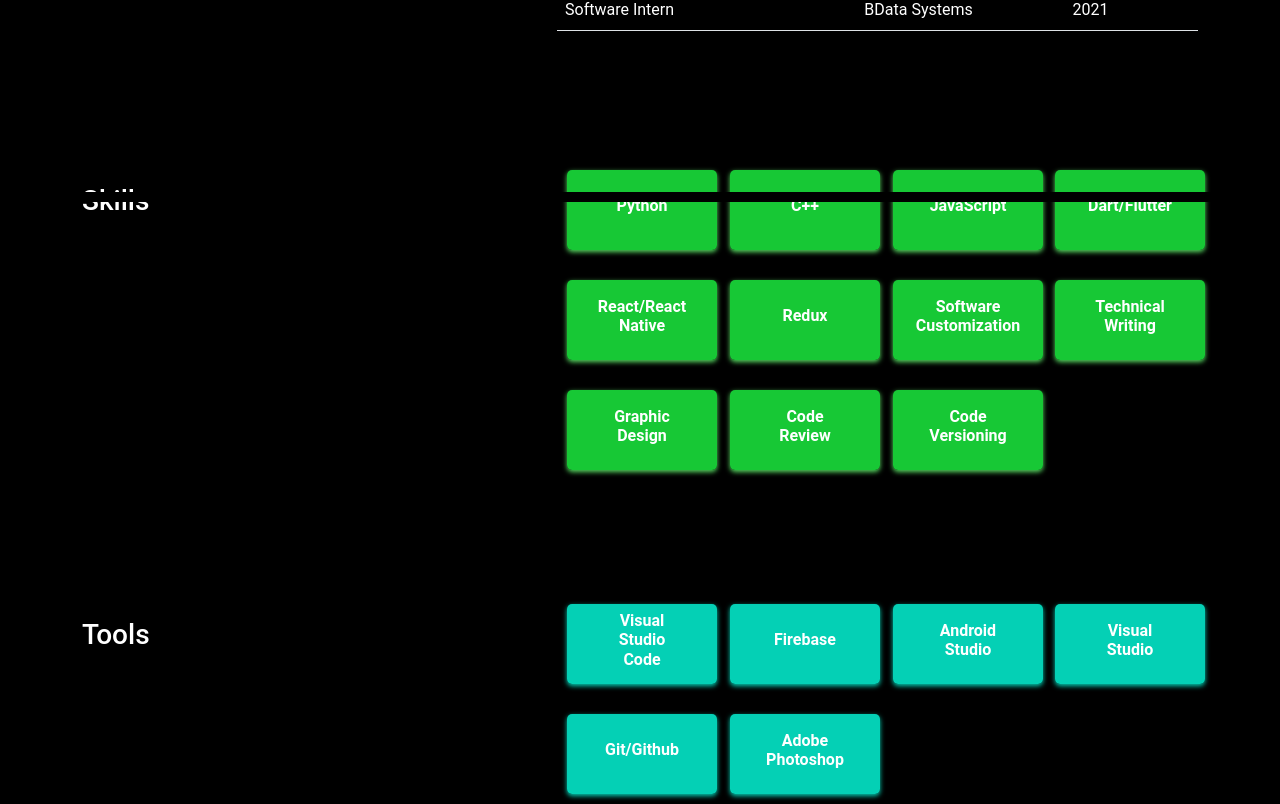
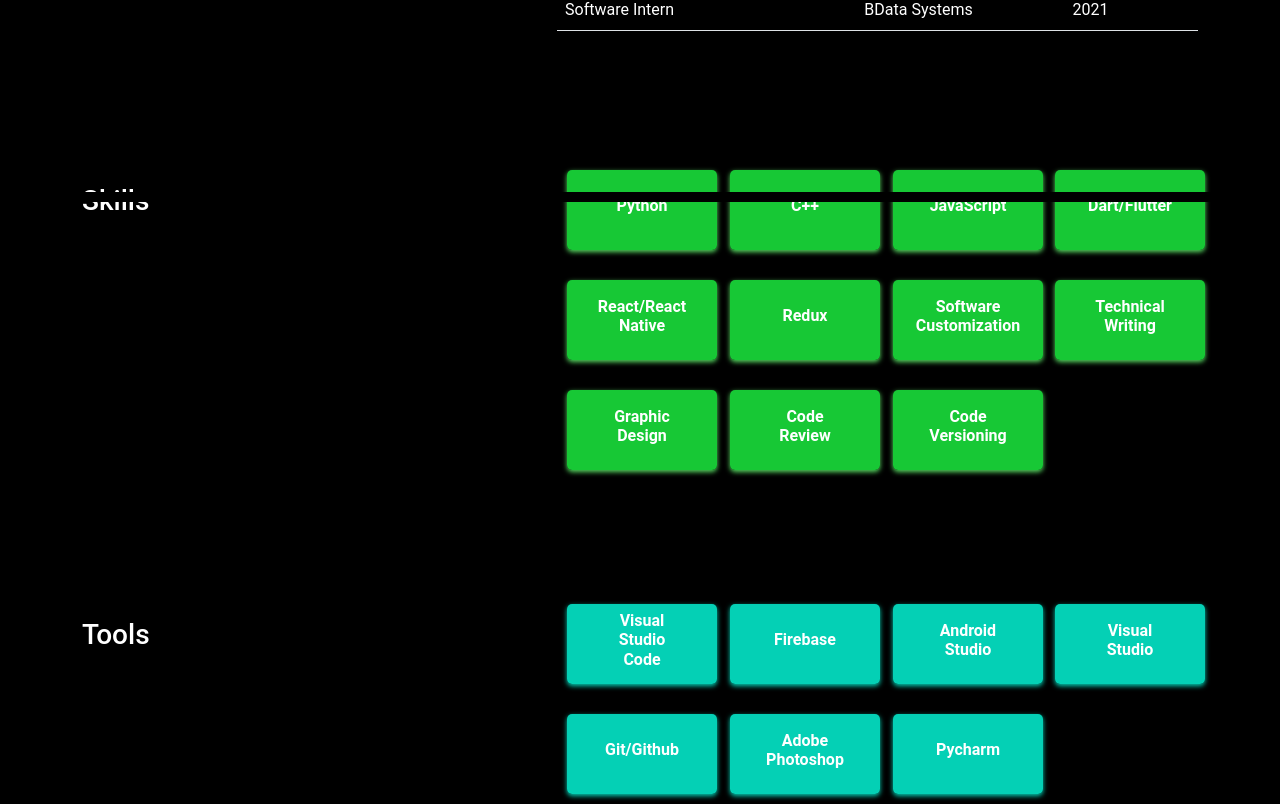
Before and after one commit to Aquarius-blake/portfolio, a React (Create React App) app: page /about in a window 1280 px wide. Shown: the part 598-1402 px from the top of the page. Built offline with nearby package versions, Linux system fonts and the light colour scheme.

Commit message:
update content_option.js

```diff
--- a/src/content_option.js
+++ b/src/content_option.js
@@ -104,6 +104,9 @@ const tools =[
     {
         name: "Adobe Photoshop",
     },
+    {
+        name: "Pycharm",
+    },
 ];
 
 const dataportfolio = [{
```
